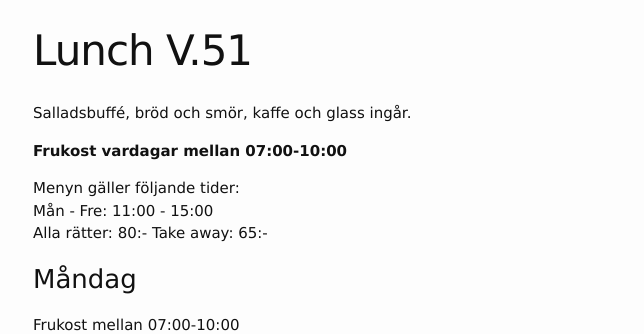
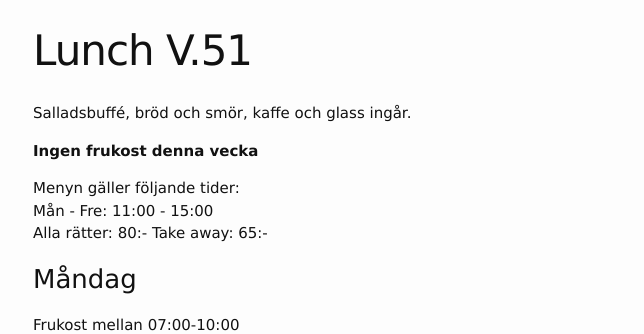
Before and after one commit to FarInn62/farinn62.github.io, a Jekyll site: the page built from lunch.md, in a window 1280 px wide. Shown: the top 334 px of the page, without its empty margins (237-881 px from the left). Built offline with Jekyll 4.4.1, drawn with Linux system fonts in a browser that asks for light colours.

Commit message:
Update lunch.md

```diff
--- a/lunch.md
+++ b/lunch.md
@@ -6,7 +6,8 @@ published: true
 ---
 Salladsbuffé, bröd och smör, kaffe och glass ingår.
 
-**Frukost vardagar mellan 07:00-10:00**
+**Ingen frukost denna vecka**
+
 
 Menyn gäller följande tider:
 Mån - Fre: 11:00 - 15:00
```
